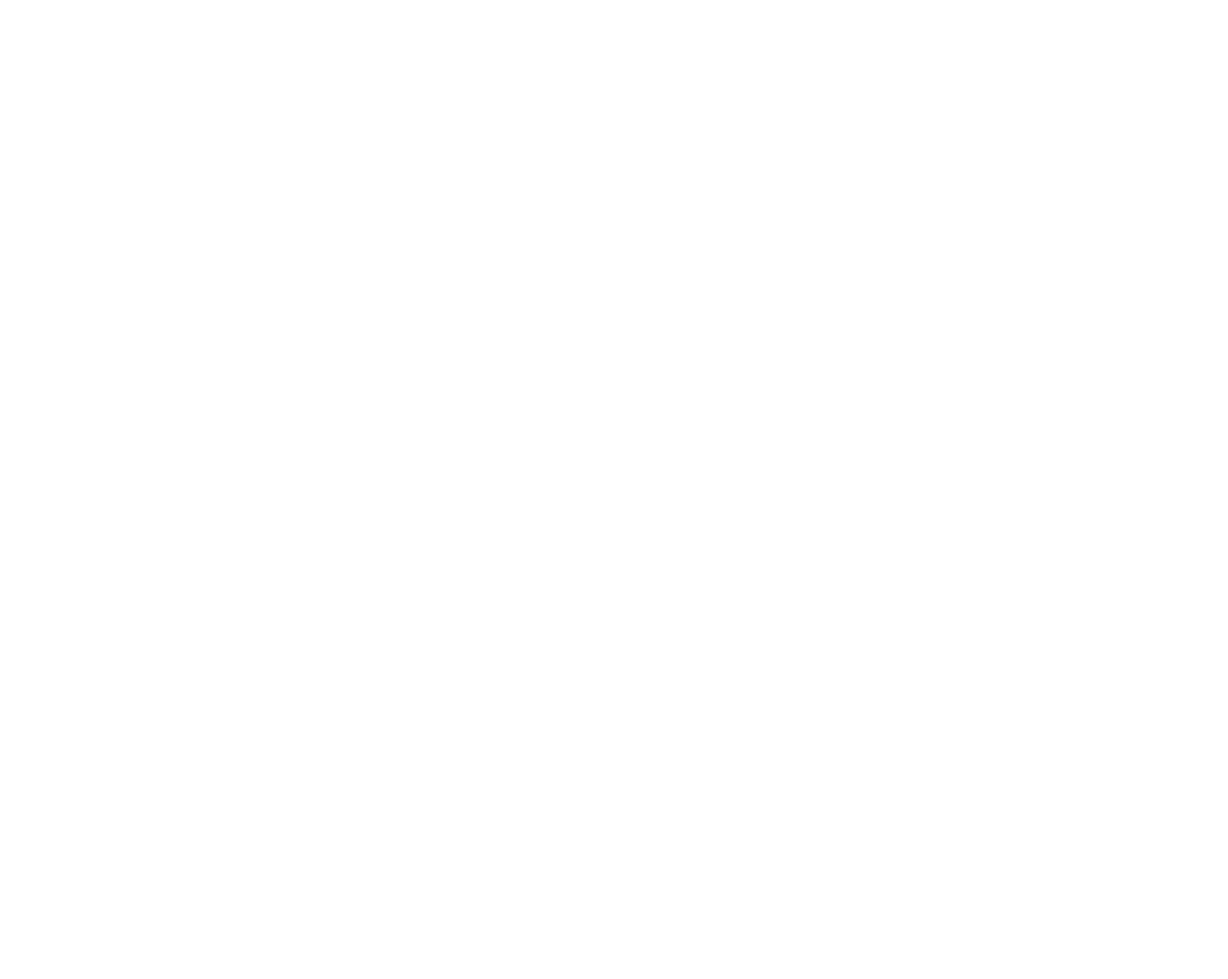
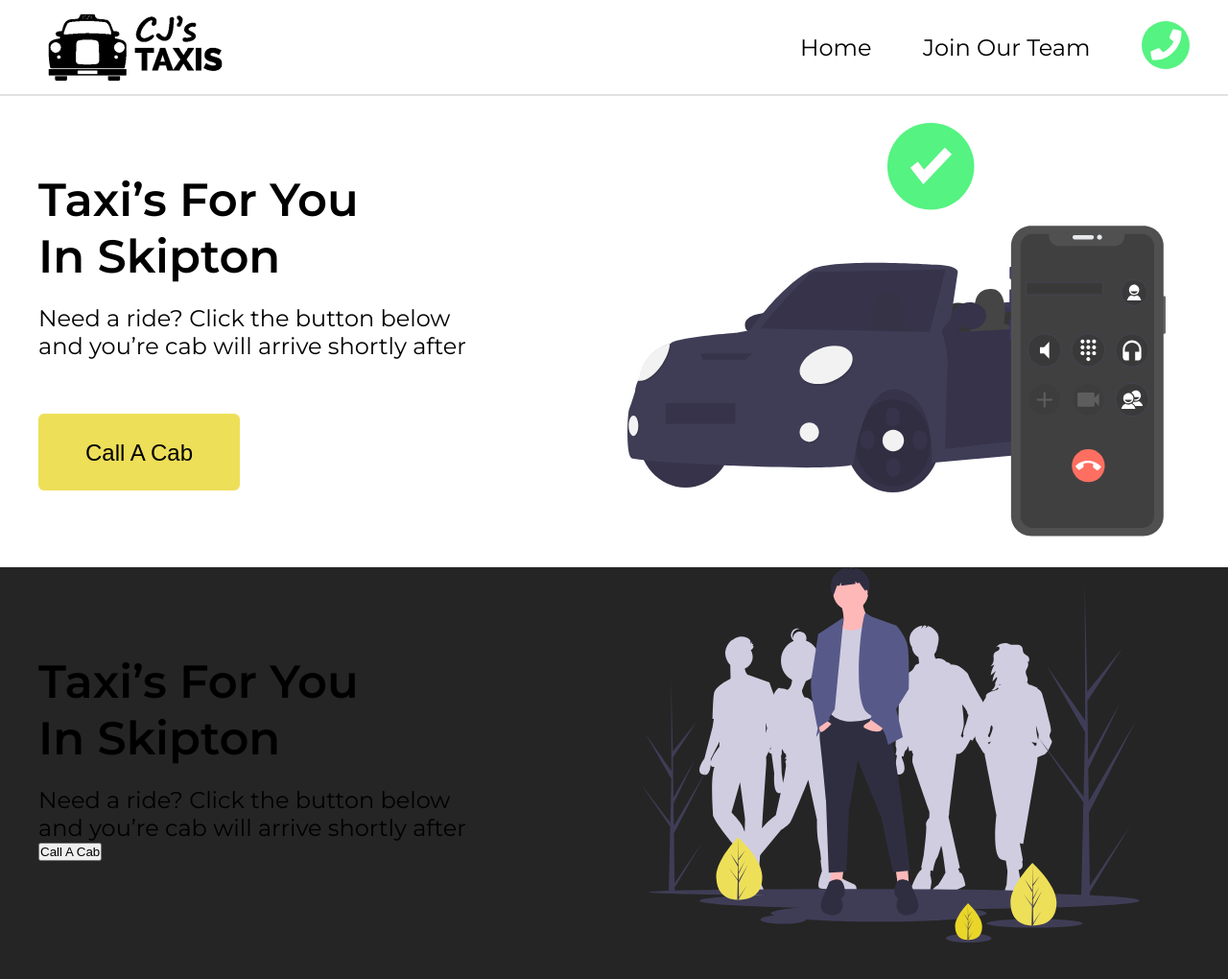
Before and after one commit to Aim-Entity/cj-taxis, a plain HTML site: page index.html in a window 1280 px wide. Shown: the whole page at 96% size. Before the commit the page ends 800 px from the top, so only its background shows below. Drawn offline with Linux system fonts and the light colour scheme.

Commit message:
Section 1

```diff
--- a/index.html
+++ b/index.html
@@ -16,8 +16,47 @@
 <body>
   <div class="container">
     <div class="s1">
-      <div class="navigation">
-        <nav></nav>
+      <nav>
+        <div class="navigation">
+          <img src="./static/imgs/logo.png" alt="Logo" class="logo">
+
+          <ul class="nav-links">
+            <li class="home nav-link"><a href="./index.html">Home</a></li>
+            <li class="join nav-link"><a href="">Join Our Team</a></li>
+
+            <a href="tel:01756797969"><img src="./static/imgs/call_icon.svg" alt="Call" class="call"></a>
+          </ul>
+        </div>
+      </nav>
+
+      <div class="s1-content">
+        <div class="s1-details">
+          <h2 class="s1-title">Taxi’s For You In Skipton</h2>
+          <p class="s1-text">Need a ride? Click the button below
+            and you’re cab will arrive shortly after</p>
+
+          <a href="tel:01756797969"><button class="s1-btn btn">Call A Cab</button></a>
+        </div>
+
+        <div class="s1-hero-div">
+          <img src="./static/imgs/hero_img.svg" alt="Hero" class="hero-img">
+        </div>
+      </div>
+    </div>
+
+    <div class="s2">
+      <div class="s2-content">
+        <div class="s2-details">
+          <h2 class="s2-title">Taxi’s For You In Skipton</h2>
+          <p class="s2-text">Need a ride? Click the button below
+            and you’re cab will arrive shortly after</p>
+
+          <a href="tel:01756797969"><button class="s2-btn btn">Call A Cab</button></a>
+        </div>
+
+        <div class="s2-hero-div">
+          <img src="./static/imgs/serve_img.svg" alt="Serve" class="serve-img">
+        </div>
       </div>
     </div>
   </div>
--- a/static/css/base.css
+++ b/static/css/base.css
@@ -6,4 +6,10 @@
 
 a {
   text-decoration: none;
+  color: #000000;
 }
+
+body {
+  overflow-x: hidden;
+  font-family: "Montserrat";
+}
--- a/static/css/style.css
+++ b/static/css/style.css
@@ -0,0 +1,127 @@
+/* SECTION 1 */
+
+.navigation {
+  width: 100%;
+  height: 100px;
+
+  background: #ffffff;
+  border-bottom: 2px solid #e2e2e2;
+  box-sizing: border-box;
+
+  display: flex;
+  justify-content: space-between;
+  align-items: center;
+}
+
+.nav-links {
+  margin-right: 3.125%;
+  display: flex;
+  justify-content: space-between;
+  align-items: center;
+  width: 406px;
+}
+
+.nav-link {
+  display: inline-block;
+
+  font-size: 24px;
+  line-height: 29px;
+}
+
+.logo {
+  margin-left: 3.125%;
+}
+
+.s1-title {
+  width: 334px;
+
+  font-weight: 600;
+  font-size: 48px;
+  line-height: 59px;
+
+  color: #000000;
+}
+
+.s1-text {
+  width: 447px;
+
+  font-size: 24px;
+  line-height: 29px;
+
+  color: #000000;
+  margin-top: 20px;
+}
+
+.s1-btn {
+  border: none;
+  font-size: 24px;
+  line-height: 29px;
+
+  color: #000000;
+
+  width: 210px;
+  height: 80px;
+
+  background: #eedf58;
+  border-radius: 6px;
+
+  margin-top: 56px;
+  cursor: pointer;
+}
+
+.s1-content {
+  width: 93.75%;
+  margin: 0 auto;
+  display: flex;
+  justify-content: space-between;
+  align-items: center;
+
+  margin-top: 28px;
+}
+
+.hero-img {
+  width: 95.75%;
+}
+
+/* SECTION 2 */
+
+.s2 {
+  width: 100%;
+  height: 100vh;
+
+  background-color: #252525;
+}
+
+.s2-title {
+  width: 334px;
+
+  font-weight: 600;
+  font-size: 48px;
+  line-height: 59px;
+
+  color: #000000;
+}
+
+.s2-text {
+  width: 447px;
+
+  font-size: 24px;
+  line-height: 29px;
+
+  color: #000000;
+  margin-top: 20px;
+}
+
+.s2-content {
+  width: 93.75%;
+  margin: 0 auto;
+  display: flex;
+  justify-content: space-between;
+  align-items: center;
+
+  margin-top: 28px;
+}
+
+.serve-img {
+  width: 95.75%;
+}
```
Also changed, not shown: static/imgs/Group 2.svg (added), static/imgs/age.svg (added), static/imgs/call_icon.svg (added), static/imgs/driver_img.png (added), static/imgs/drivers.svg (added), static/imgs/hero_img.svg (added), static/imgs/logo.png (added), static/imgs/one.svg (added), static/imgs/saftey.svg (added), static/imgs/serve_img.svg (added), static/imgs/three.svg (added), static/imgs/two.svg (added).
